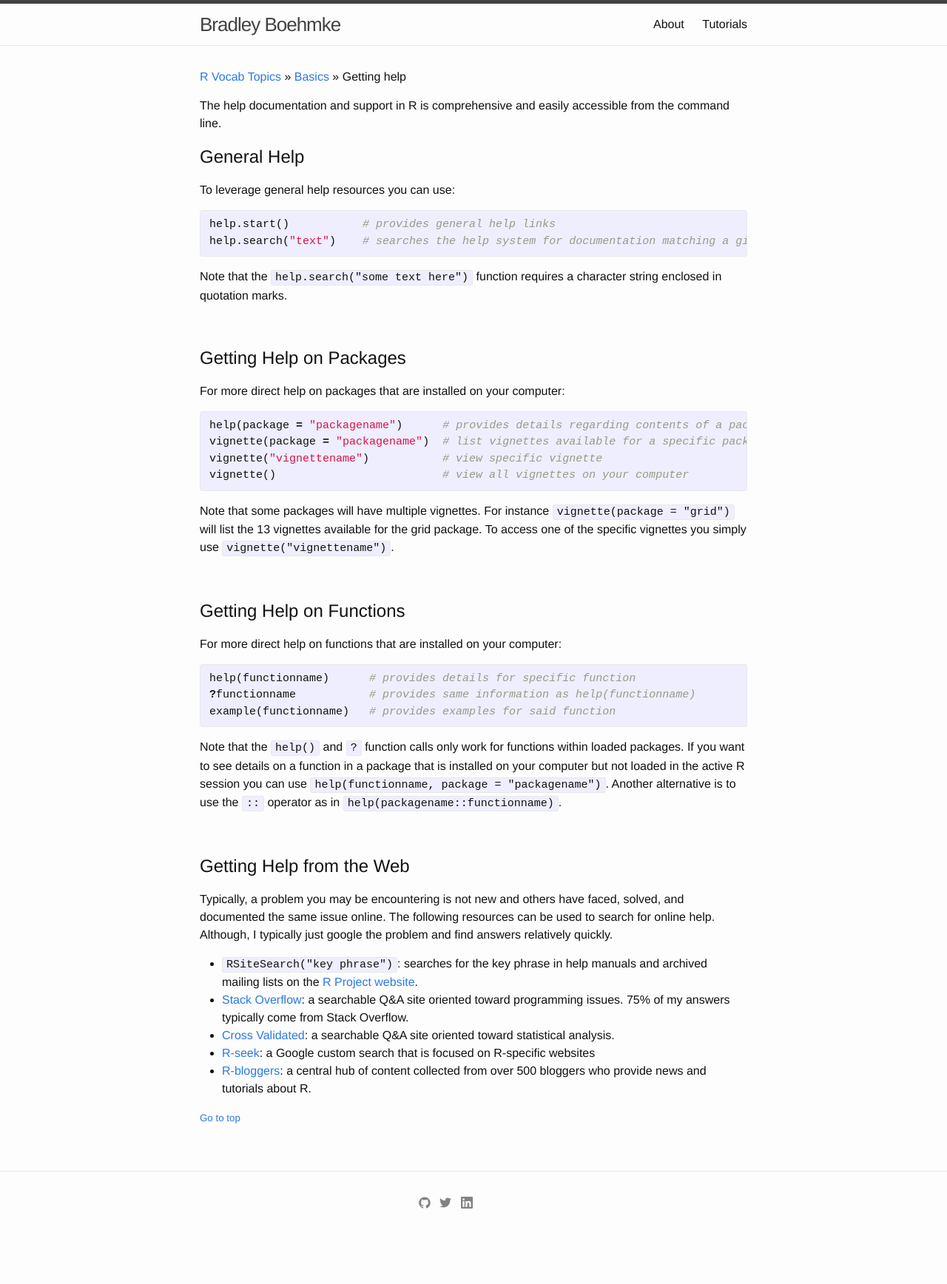
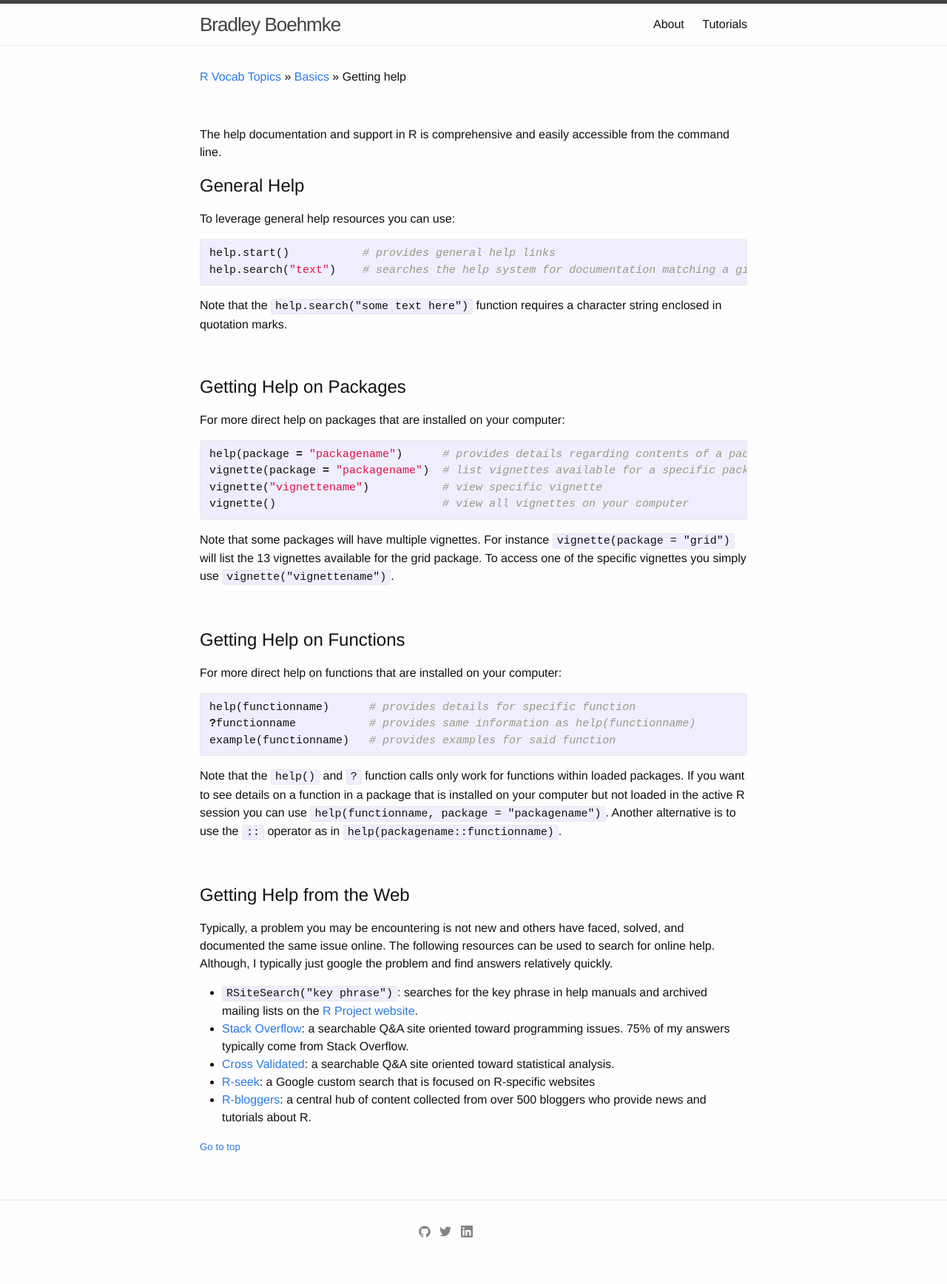
Before and after one commit to bradleyboehmke/bradleyboehmke, a Jekyll site: the page built from tutorials/getting_help.md, in a window 1280 px wide. Shown: the whole page at 74% size. Built offline with Jekyll 4.4.1, drawn with Linux system fonts in a browser that asks for light colours; before the commit the page ends 1697 px from its top, so only the background shows below that.

Commit message:
Update getting_help.md

```diff
--- a/tutorials/getting_help.md
+++ b/tutorials/getting_help.md
@@ -6,12 +6,7 @@
 
 [R Vocab Topics](http://bradleyboehmke.github.io/tutorials/) &#187; [Basics](http://bradleyboehmke.github.io/tutorials/basics/) &#187; Getting help
 
-<style>
-#div {
-#    text-align: justify;
-#    text-justify: inter-word;
-#}
-</style>
+<br>
 
 The help documentation and support in R is comprehensive and easily accessible from the command line.
 
```
